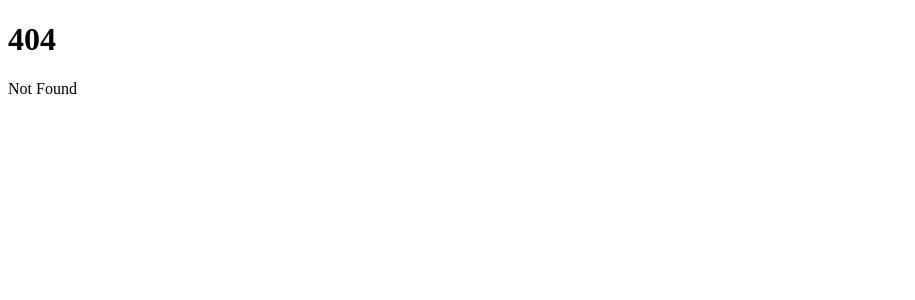
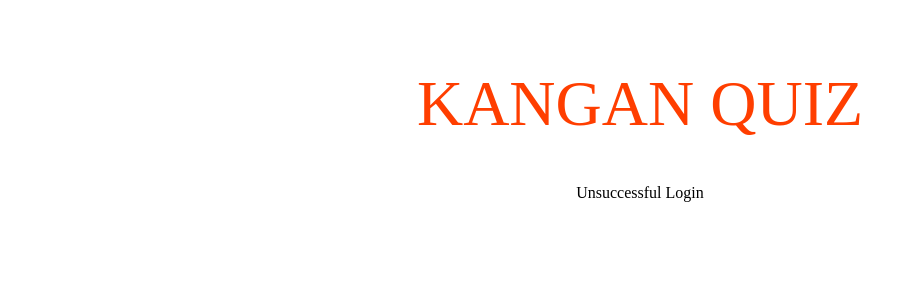
Before and after one commit to Rahma2029/Gamma_Group_Project02, a SvelteKit app: page /LoginError in a window 1280 px wide. Before the commit this address had no page. Shown: the top 300 px of the page, without its empty margins (0-915 px from the left). Built offline with nearby package versions, Linux system fonts and the light colour scheme.

Commit message:
Test commit 1

```diff
--- /dev/null
+++ b/src/routes/LoginError/+page.svelte
@@ -0,0 +1,42 @@
+<!-- src/App.svelte -->
+
+<script>
+ import LoginForm from './components/LoginForm.svelte';
+
+ </script>
+
+  <main>
+    <h1>Kangan Quiz</h1>
+    <!-- LOGIN -->
+	<div>
+	Unsuccessful Login
+	</div>
+
+  </main>
+
+  <style>
+	main {
+		text-align: center;
+		padding: 1em;
+		max-width: 240px;
+		margin: 0 auto;
+	}
+
+	h1 {
+		color: #ff3e00;
+		text-transform: uppercase;
+		font-size: 4em;
+		font-weight: 100;
+	}
+
+	@media (min-width: 640px) {
+		main {
+			max-width: none;
+		}
+
+	.error-message {
+      color: red;
+      margin-top: 5px;
+      margin-bottom: 5px ;
+}
+	}  </style>
```
